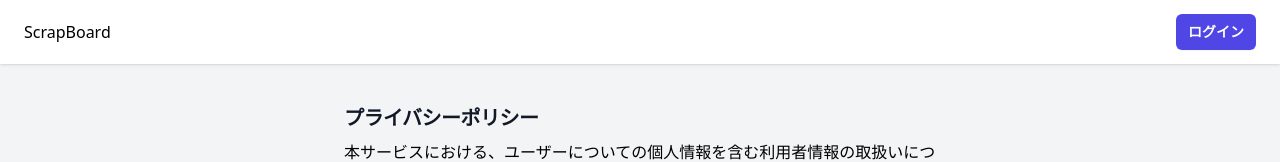
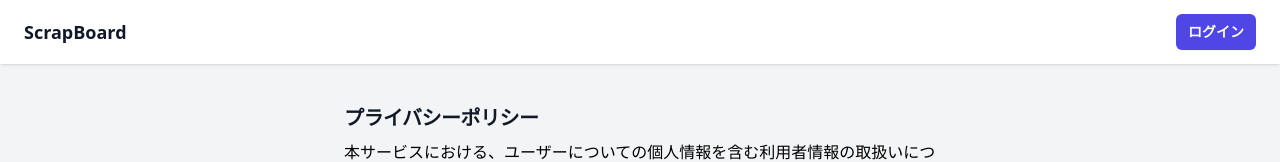
Before and after one commit to hid3h/scraps, a Next.js app: page /privacy in a window 1280 px wide. Shown: the top 162 px of the page. Built offline with nearby package versions, Linux system fonts and the light colour scheme; no server answers.

Commit message:
タイトルcss修正

```diff
--- a/app/_components/Header.tsx
+++ b/app/_components/Header.tsx
@@ -30,9 +30,11 @@ export default function Header(props: {
               <div className="relative flex h-16 justify-between">
                 <div className="flex flex-1 items-stretch justify-start">
                   <div className="flex flex-shrink-0 items-center">
-                    <Link href={currentUser ? "/dashboard" : "/"}>
-                      {SITE_TITLE}
-                    </Link>
+                    <h1 className="text-lg font-semibold text-gray-900">
+                      <Link href={currentUser ? "/dashboard" : "/"}>
+                        {SITE_TITLE}
+                      </Link>
+                    </h1>
                   </div>
                 </div>
                 {isDispalyLoginButon && (
```
